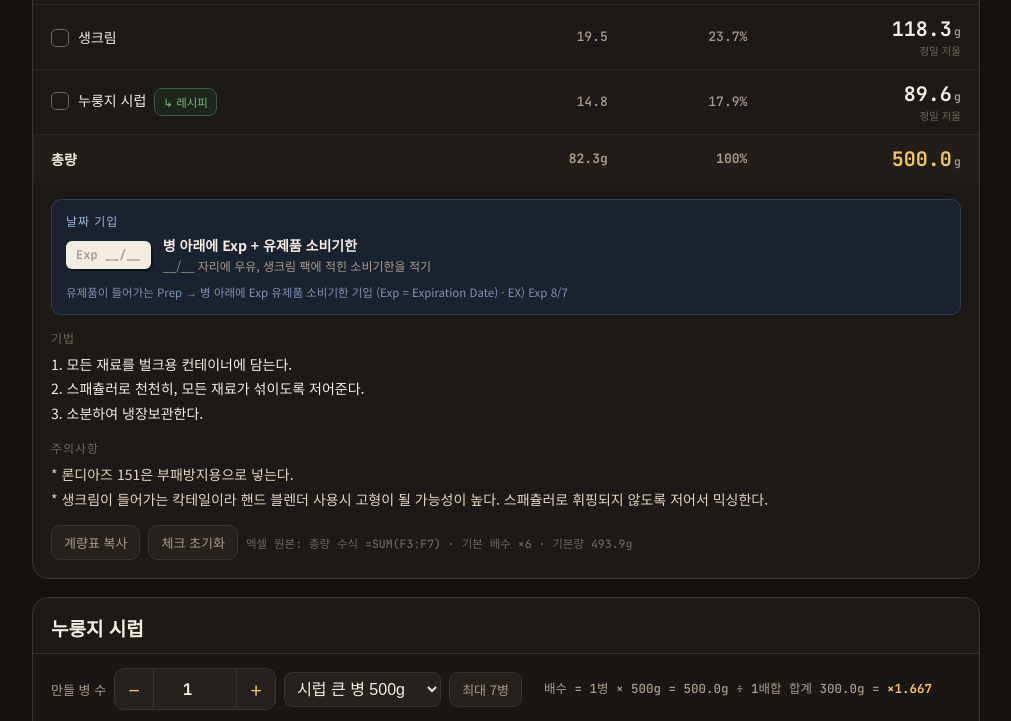
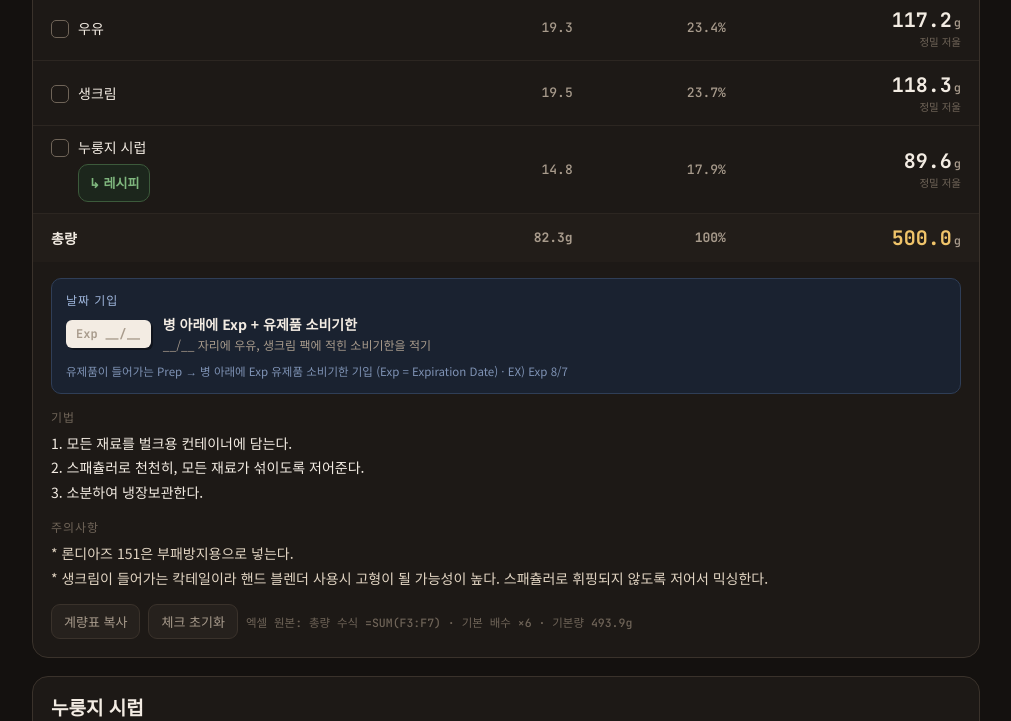
Before and after one commit to napoleonhill1005-cpu/PB-zooshindang, a plain HTML site: page index.html in a window 1280 px wide. Shown: the part 1394-2115 px from the top of the page, without its empty margins (134-1145 px from the left). Drawn offline with Linux system fonts and the light colour scheme.

Commit message:
사진 버튼 크게 + '사진' 라벨, 재료명 아래 한 줄로 정렬
Co-Authored-By: Claude Opus 5.5 <noreply@anthropic.com>
Claude-Session: https://claude.ai/code/session_01Cnb759owmEN9WWX5a9S5DP

```diff
--- a/index.html
+++ b/index.html
@@ -97,10 +97,11 @@ tr.tot .amt{color:var(--gold2)}
 .guide-card h2:first-child{margin-top:0}
 .guide-card p{white-space:pre-line;line-height:1.85;font-size:14.5px;margin:0;color:#e2d5c3}
 .guide-card .warn{margin-top:22px;padding:14px;border-radius:10px;background:#2a1c17;border:1px solid #5c3125}
-.ico{display:inline-flex;align-items:center;justify-content:center;gap:3px;margin-left:8px;width:30px;height:28px;border-radius:8px;border:1px solid var(--line);background:var(--panel2);color:var(--dim);vertical-align:middle;text-decoration:none;cursor:pointer}
+.ico{display:inline-flex;align-items:center;justify-content:center;gap:5px;margin-left:8px;min-width:44px;height:38px;padding:0 10px;border-radius:10px;font-size:13px;font-weight:700;border:1px solid var(--line);background:var(--panel2);color:var(--dim);vertical-align:middle;text-decoration:none;cursor:pointer}
 .ico.liq{color:var(--gold2);border-color:#5a4422;background:#2b2216}
-.ico.prep{width:auto;padding:0 8px;font-size:11.5px;color:var(--green);border-color:#3c5a3b;background:#1c261c}
+.ico.prep{padding:0 10px;font-size:13px;color:var(--green);border-color:#3c5a3b;background:#1c261c}
 .ico:active{transform:scale(.94)}
+td.name .ico{display:flex;width:fit-content;margin:7px 0 0 27px}
 .legend{display:flex;gap:14px;flex-wrap:wrap;font-size:12px;color:var(--dim);margin:-8px 0 16px;align-items:center}
 .legend .ico{margin-left:0;margin-right:4px;pointer-events:none}
 .flash{animation:fl 1.2s}
@@ -179,8 +180,8 @@ const id = (g, i) => g + '__' + i;
 const LIQUOR = new Set(['캄보 보드카','감홍로','고든스','다카라 야마나시 화이트 피치','냉동 레벨 버번','디카이퍼 바나나','디카이퍼 크렘 드 카카오 브라운','론디아즈 151','마르텔 V.S.O.P 레드배럴 꼬냑','문경바람 오크 40','바카디 카르타 블랑카','범부','베일리스 오리지널','불독 진','삼해소주','생제르망','스톨리치나야 프리미엄','아치23','아치 23','아페롤','앙고스투라 오렌지 비터','와일드터키 81 버번','이강주','지파드 메론 리큐르','콰이페','탄두아이 다크 럼','탱자씨(40도)','파이어볼','화이트 와인']);
 const NO_IMG = new Set(['물','착즙 레몬주스 (거른 것)','착즙 라임주스 (거른 것)','레몬','오렌지','라임','파인애플','우유','생크림','백설탕','비름(없을 시 방아잎)','2:1 석류 시럽']);
 const QUERY = {'파라스 착즙 레몬주스':'파라스 레몬주스','솔리몬 스퀴즈드 라임주스':'솔리몬 라임주스','냉동 레벨 버번':'레벨 버번 Rebel bourbon','아치23':'아치23 술','아치 23':'아치23 술','범부':'범부 술','콰이페':'콰이페 술','탱자씨(40도)':'탱자씨 40도 술','고든스':'고든스 진','스톨리치나야 프리미엄':'스톨리치나야 보드카','감홍로':'감홍로 술','삼해소주':'삼해소주 병','이강주':'이강주 병','과육제거 나탈리스 자몽주스':'나탈리스 자몽주스'};
-const BOTTLE = '<svg viewBox="0 0 24 24" width="15" height="15" fill="none" stroke="currentColor" stroke-width="1.8" stroke-linecap="round" stroke-linejoin="round"><path d="M10 2h4v4l1.5 2.5A3 3 0 0 1 16 10v10a2 2 0 0 1-2 2h-4a2 2 0 0 1-2-2V10a3 3 0 0 1 .5-1.5L10 6z"/><path d="M8 13h8"/></svg>';
-const SEARCH = '<svg viewBox="0 0 24 24" width="14" height="14" fill="none" stroke="currentColor" stroke-width="2" stroke-linecap="round"><circle cx="11" cy="11" r="6.5"/><path d="m20 20-4.2-4.2"/></svg>';
+const BOTTLE = '<svg viewBox="0 0 24 24" width="21" height="21" fill="none" stroke="currentColor" stroke-width="1.8" stroke-linecap="round" stroke-linejoin="round"><path d="M10 2h4v4l1.5 2.5A3 3 0 0 1 16 10v10a2 2 0 0 1-2 2h-4a2 2 0 0 1-2-2V10a3 3 0 0 1 .5-1.5L10 6z"/><path d="M8 13h8"/></svg>';
+const SEARCH = '<svg viewBox="0 0 24 24" width="19" height="19" fill="none" stroke="currentColor" stroke-width="2" stroke-linecap="round"><circle cx="11" cy="11" r="6.5"/><path d="m20 20-4.2-4.2"/></svg>';
 function prepIndex(name) {
   const norm = s => s.replace(/\s+/g, '');
   for (const g of [...DATA.groups.filter(x => x.sub), ...DATA.groups]) for (let i = 0; i < g.preps.length; i++) if (norm(g.preps[i].name) === norm(name)) return id(g.name, i);
@@ -192,7 +193,7 @@ function nameExtra(n) {
   if (NO_IMG.has(n)) return '';
   const q = encodeURIComponent(QUERY[n] || n.replace(/\(.*?\)/g, '').trim());
   const liq = LIQUOR.has(n);
-  return `<a class="ico ${liq ? 'liq' : ''}" href="https://www.google.com/search?tbm=isch&q=${q}" target="_blank" rel="noopener" title="${liq ? '술 병 사진 찾기' : '제품 사진 찾기'}">${liq ? BOTTLE : SEARCH}</a>`;
+  return `<a class="ico ${liq ? 'liq' : ''}" href="https://www.google.com/search?tbm=isch&q=${q}" target="_blank" rel="noopener" title="${liq ? '술 병 사진 찾기' : '제품 사진 찾기'}">${liq ? BOTTLE : SEARCH}<span>사진</span></a>`;
 }
 const BULK_MAX = 3500;
 // 날짜 기입 규칙 (PREP GUIDE 4. 소비기한의 관리)
```
Also changed, not shown: src/template.html (+6 -5 lines).
